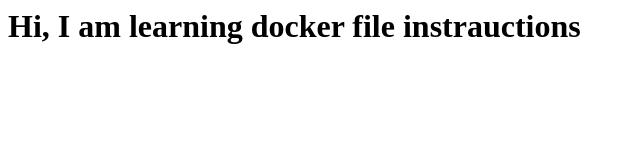
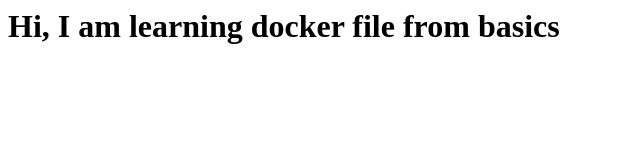
Before and after one commit to Devopslearning2025/27.Docker, a plain HTML site: page COPY/index.html in a window 1280 px wide. Shown: the whole page, without its empty margins (0-640 px from the left). Drawn offline with Linux system fonts and the light colour scheme.

Commit message:
dockerfile

```diff
--- a/COPY/index.html
+++ b/COPY/index.html
@@ -1 +1 @@
-<h1>Hi, I am learning docker file instrauctions</h1>
+<h1>Hi, I am learning docker file from basics</h1>
```
Also changed, not shown: 1 other file.
